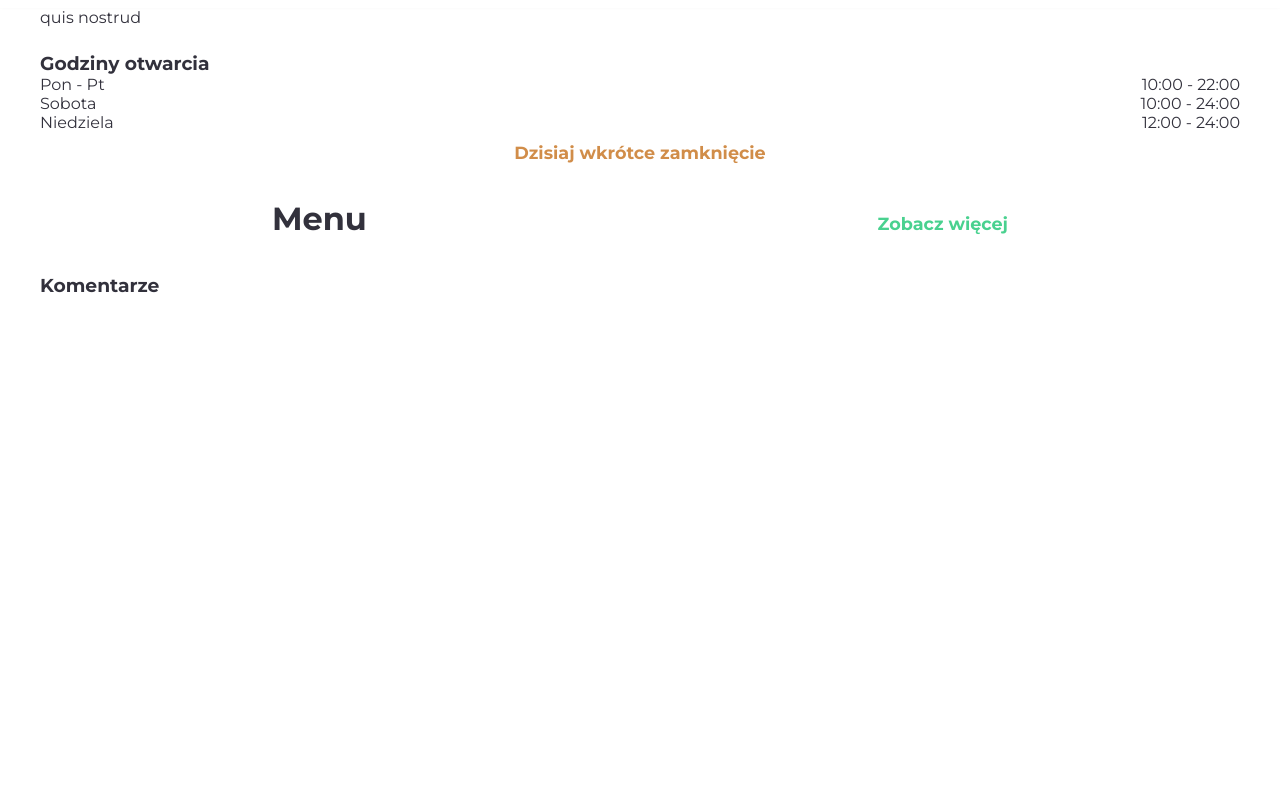
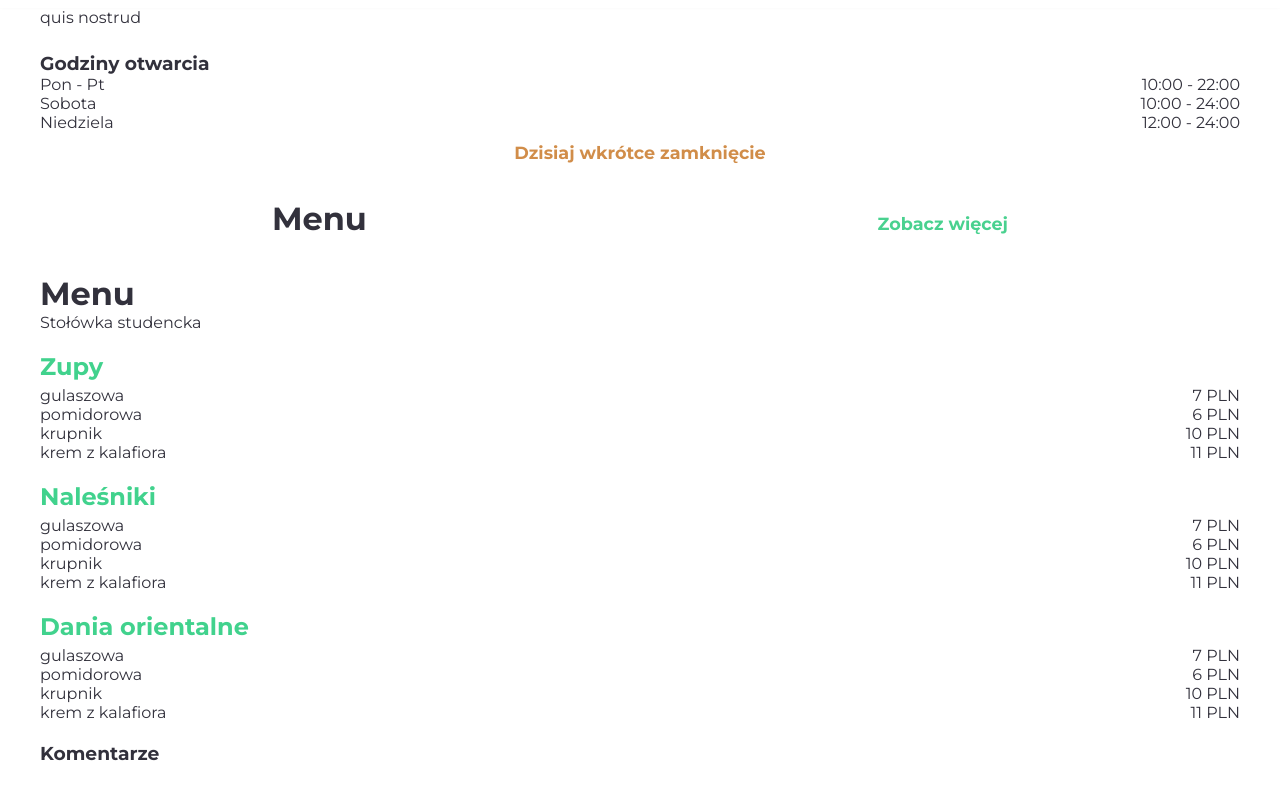
Before and after one commit to akai-org/polifood-client, a React (Create React App) app: page /restaurant-info in a window 1280 px wide. Shown: the part 792-1592 px from the top of the page. Before the commit the page ends 1194 px from the top, so only its background shows below. Built offline with nearby package versions, Linux system fonts and the light colour scheme.

Commit message:
Add RestaurantMenu component

```diff
--- a/src/components/MenuBlock/MenuBlock.js
+++ b/src/components/MenuBlock/MenuBlock.js
@@ -2,6 +2,7 @@ import React from 'react';
 import './MenuBlock.scss';
 
 import MenuCard from './MenuCard';
+import RestaurantMenu from '../RestaurantMenu/RestaurantMenu';
 
 const MenuBlock = ({ menuData = [] } = {}) => {
   // function to choose only 3 random/first types of food
@@ -22,6 +23,39 @@ const MenuBlock = ({ menuData = [] } = {}) => {
           ))}
         </div>
       </div>
+
+      <RestaurantMenu
+        restaurantName="Stołówka studencka"
+        menu={[
+          {
+            name: 'Zupy',
+            dishes: [
+              {name: 'gulaszowa', price: '7', currency: 'PLN'},
+              {name: 'pomidorowa', price: '6', currency: 'PLN'},
+              {name: 'krupnik', price: '10', currency: 'PLN'},
+              {name: 'krem z kalafiora', price: '11', currency: 'PLN'}
+            ]
+          },
+          {
+            name: 'Naleśniki',
+            dishes: [
+              {name: 'gulaszowa', price: '7', currency: 'PLN'},
+              {name: 'pomidorowa', price: '6', currency: 'PLN'},
+              {name: 'krupnik', price: '10', currency: 'PLN'},
+              {name: 'krem z kalafiora', price: '11', currency: 'PLN'}
+            ]
+          },
+          {
+            name: 'Dania orientalne',
+            dishes: [
+              {name: 'gulaszowa', price: '7', currency: 'PLN'},
+              {name: 'pomidorowa', price: '6', currency: 'PLN'},
+              {name: 'krupnik', price: '10', currency: 'PLN'},
+              {name: 'krem z kalafiora', price: '11', currency: 'PLN'}
+            ]
+          }
+        ]}
+      />
     </>
   );
 };
--- /dev/null
+++ b/src/components/RestaurantMenu/RestaurantMenu.js
@@ -0,0 +1,31 @@
+import React from 'react';
+import './RestaurantMenu.scss'
+
+export default function (props) {
+  return (
+    <div>
+      <h1>Menu</h1>
+      <p>{props.restaurantName}</p>
+
+      <ul className="categories-list">
+        {props.menu.map((category, categoryIndex) => (
+          <li className="category">
+            <h2 className="category-name">{category.name}</h2>
+            <ul className="dishes-list">
+              {category.dishes.map((dish, dishIndex) => (
+                <li className="dish">
+                  <div class="dish-name">
+                    {dish.name}
+                  </div>
+                  <div>
+                    {dish.price} {dish.currency}
+                  </div>
+                </li>
+              ))}
+            </ul>
+        </li>
+        ))}
+      </ul>
+    </div>
+  )
+}
--- /dev/null
+++ b/src/components/RestaurantMenu/RestaurantMenu.scss
@@ -0,0 +1,22 @@
+.dishes-list,
+.categories-list {
+  list-style-type: none;
+}
+
+.category {
+  margin-top: 20px;
+}
+
+.category-name {
+  margin: 5px 0;
+  color: #41d28d;
+}
+
+.dish {
+  display: flex;
+  flex-direction: space-between;
+}
+
+.dish-name {
+  flex: 1;
+}
```
